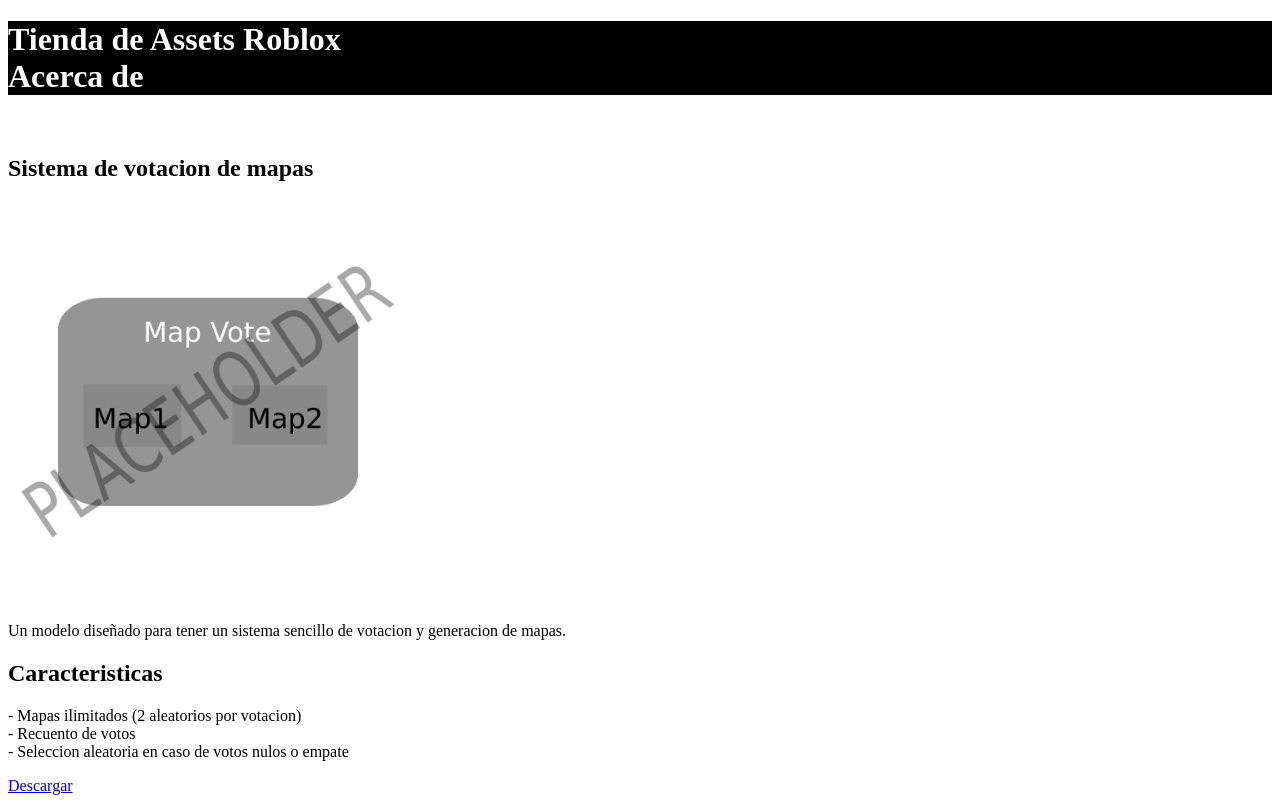
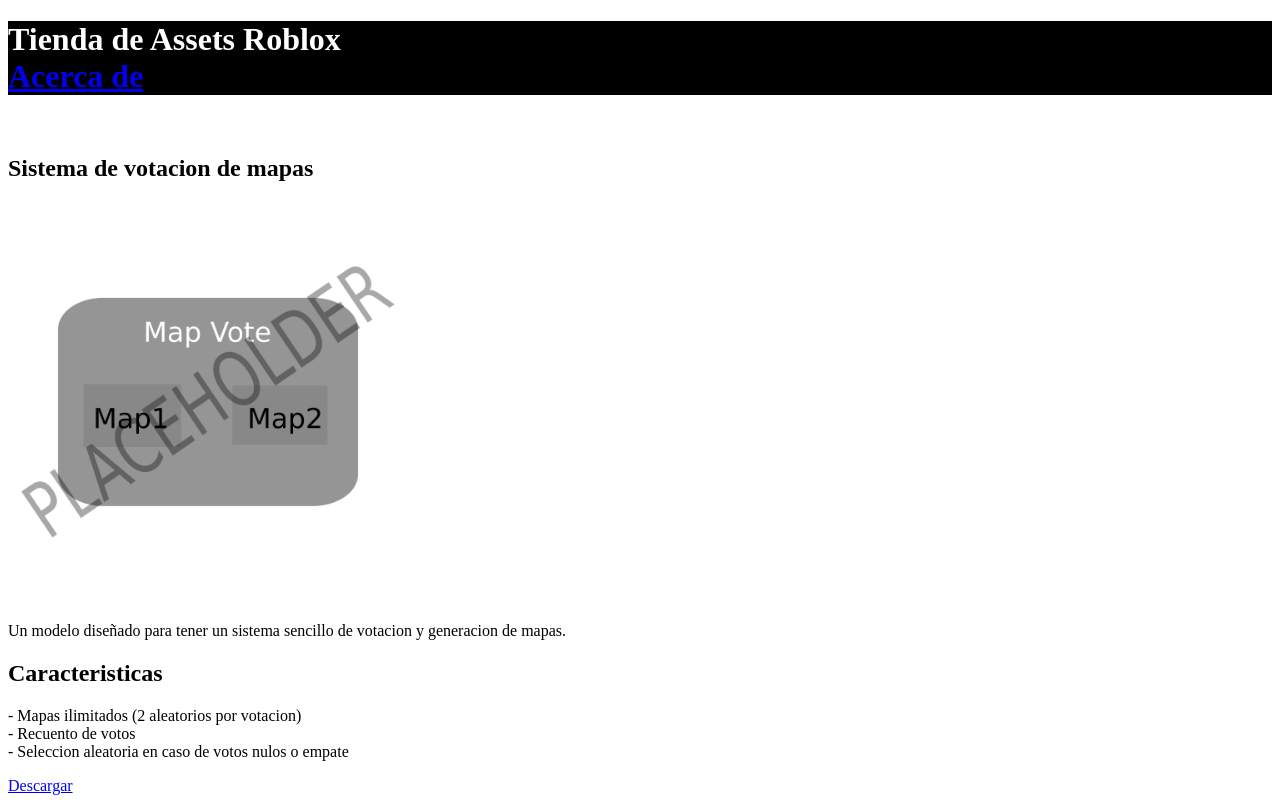
Before and after one commit to CrisGamerPro/AssetStore, a plain HTML site: page index.html in a window 1280 px wide. Shown: the top 800 px of the page. Drawn offline with Linux system fonts and the light colour scheme; a script that the page names is missing.

Commit message:
Update index.html

```diff
--- a/index.html
+++ b/index.html
@@ -6,7 +6,7 @@
   <script src="https://www.paypal.com/sdk/js?client-id=TU_CLIENT_ID&currency=USD"></script>
 </head>
 <body>
-  <h1 style="color: White; background-color: Black;">Tienda de Assets Roblox <p style="display: table-cell; text-align: right; vertical-align: top;"><a>Acerca de</a></p></h1>
+  <h1 style="color: White; background-color: Black;">Tienda de Assets Roblox <p style="display: table-cell; text-align: right; vertical-align: top; size: 15px;"><a href="about.html">Acerca de</a></p></h1>
   <br>
   <div>
     <h2>Sistema de votacion de mapas</h2>
```
